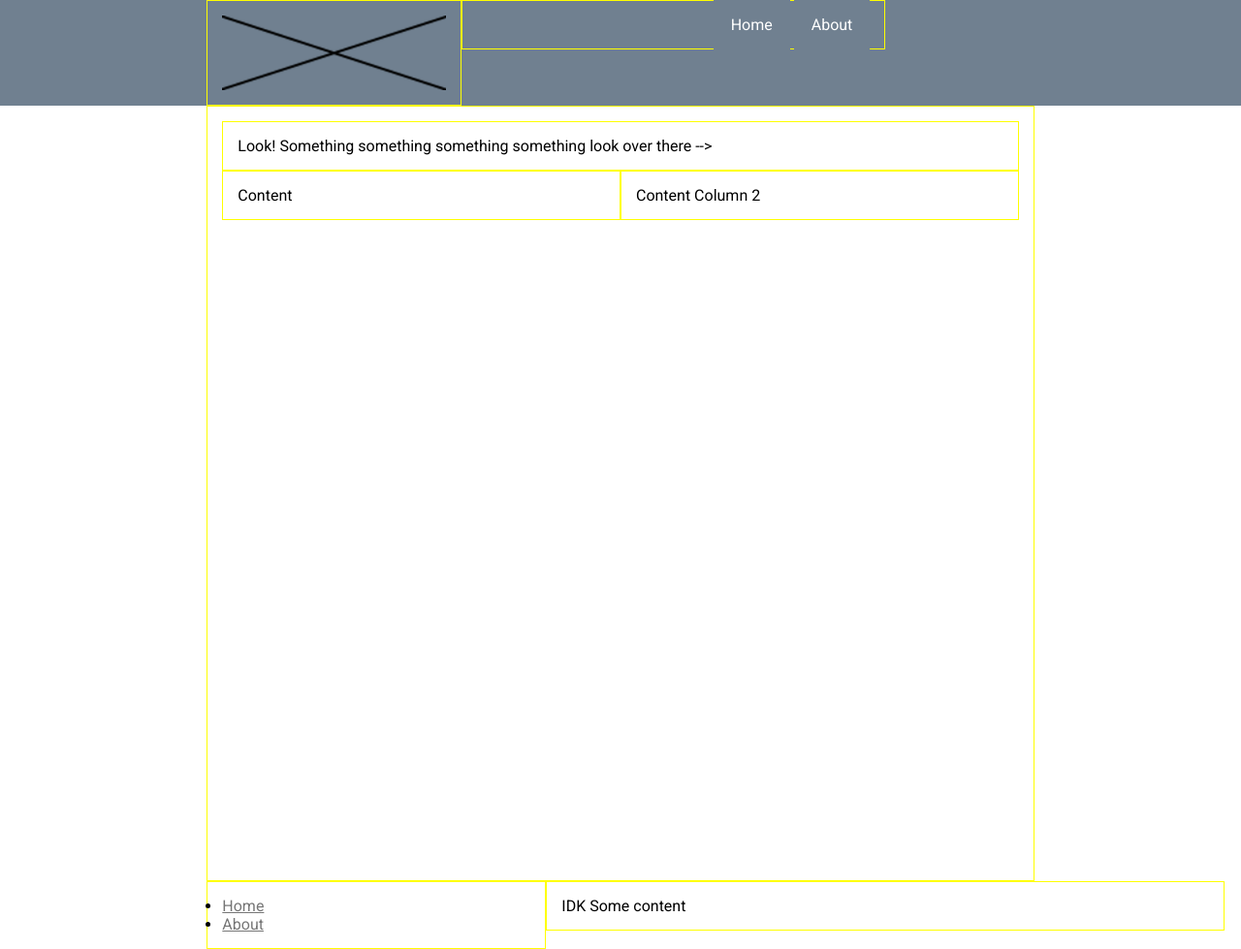
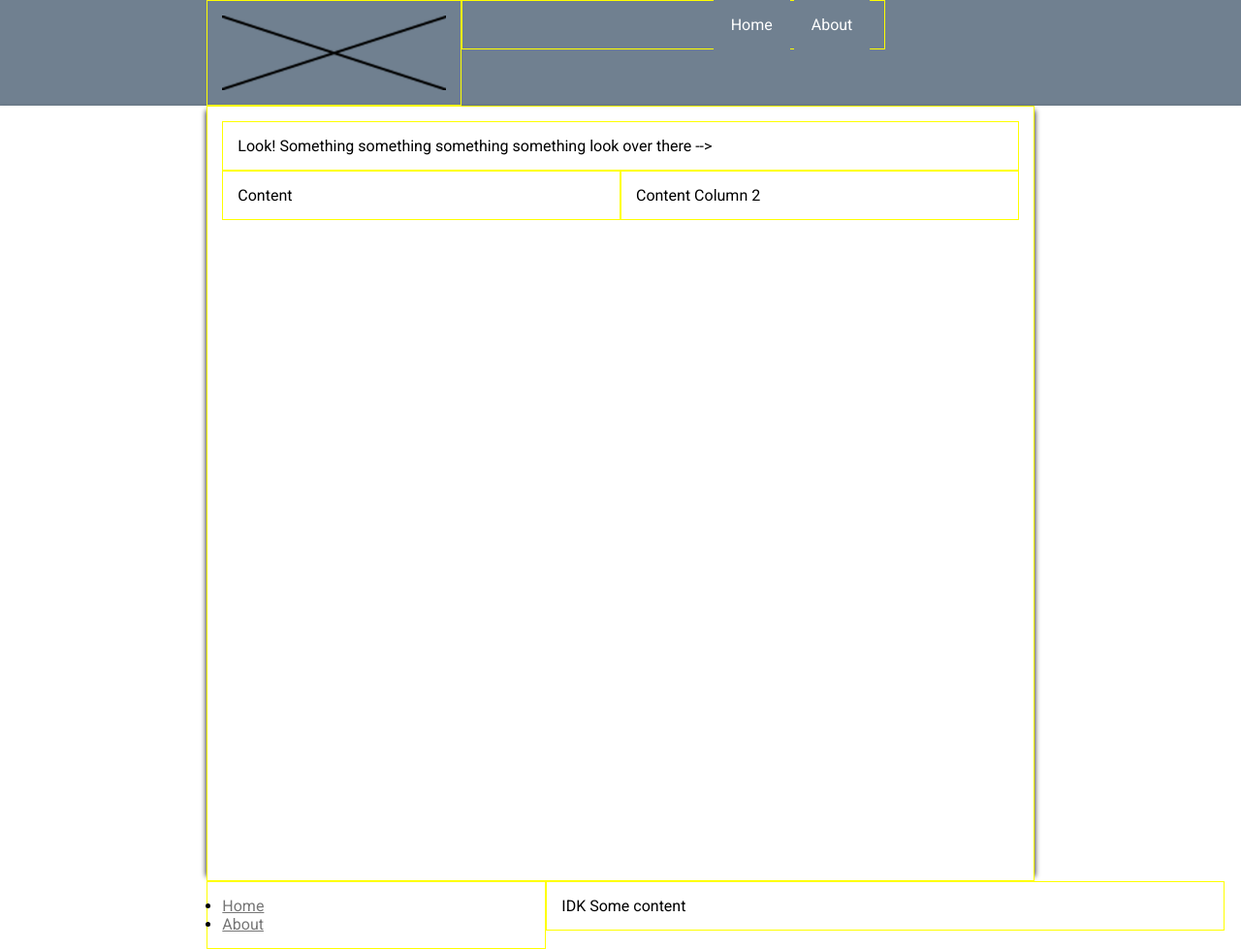
Before and after one commit to kin0025/WebProgrammingA2, a PHP site: page / in a window 1280 px wide. Shown: the whole page at 97% size. Run offline with PHP 8.4, Linux system fonts and the light colour scheme.

Commit message:
Adding drop shadows

```diff
--- a/index.php
+++ b/index.php
@@ -19,8 +19,8 @@
 </head>
 
 <body>
-<header class="h-panel">
-    <div class="container side-padding">
+<header class="h-panel drop-shadow-bottom">
+    <div class="container side-padding ">
     <img id="header-logo" class="column-3" src="resources/images/header.png"/>
     <nav class="column-5">
         <ul>
@@ -35,14 +35,14 @@
     </div>
 </header>
 
-<div id="content-wrapper" class="column-8 side-padding h-panel">
+<div id="content-wrapper" class="column-8 side-padding h-panel drop-shadow-left-right">
     <div id="main-body" class="h-panel">
         <div class="column-12">Look! Something something something something look over there --></div>
         <div class="column-6">Content</div>
         <div class="column-6">Content Column 2</div>
     </div>
 </div>
-<footer id="footer-content" class="h-panel">
+<footer id="footer-content" class="h-panel drop-shadow-top">
     <div class="side-padding">
     <div id="footer-links" class="column-4">
         <ul>
--- a/resources/styles/_footer.scss
+++ b/resources/styles/_footer.scss
@@ -2,4 +2,5 @@
 footer {
   @extend %clearfix;
   background-color: $main-background;
+  z-index:2;
 }
--- a/resources/styles/_mixins.scss
+++ b/resources/styles/_mixins.scss
@@ -1,4 +1,3 @@
-
 //See http://zerosixthree.se/8-sass-mixins-you-must-have-in-your-toolbox/
 %clearfix {
   *zoom: 1;
@@ -46,15 +45,16 @@
   animation: #{$str};
 }
 
-@mixin dropshadow($h-offset,$v-offset,$blur,$spread,$hex-colour,$opacity){
-//Just a fallback
+//http://sass-lang.com/documentation/Sass/Script/Functions.html#rgba-instance_method
+@mixin dropshadow($h-offset,$v-offset,$blur,$spread,$hex-colour,$opacity) {
+  //Just a fallback
   -webkit-box-shadow: $h-offset $v-offset $blur $spread $hex-colour;
   -moz-box-shadow: $h-offset $v-offset $blur $spread $hex-colour;
   box-shadow: $h-offset $v-offset $blur $spread $hex-colour;
 
   //Proper opacity support
-  -webkit-box-shadow: $h-offset $v-offset $blur $spread rgba($hex-colour,$opacity);
-  -moz-box-shadow: $h-offset $v-offset $blur $spread rgba($hex-colour,$opacity);
-  box-shadow: $h-offset $v-offset $blur $spread rgba($hex-colour,$opacity);
+  -webkit-box-shadow: $h-offset $v-offset $blur $spread rgba($hex-colour, $opacity);
+  -moz-box-shadow: $h-offset $v-offset $blur $spread rgba($hex-colour, $opacity);
+  box-shadow: $h-offset $v-offset $blur $spread rgba($hex-colour, $opacity);
 
 }
--- a/resources/styles/_nav.scss
+++ b/resources/styles/_nav.scss
@@ -2,6 +2,7 @@
 //Header Content
 header {
   background-color: $header-background;
+  z-index:2;
   nav {
     color: $nav-text-color;
     float: right;
--- a/resources/styles/_responsive.scss
+++ b/resources/styles/_responsive.scss
@@ -36,4 +36,5 @@
   height: 100%;
   float: left;
   max-width: 1200px;
+  z-index:1;
 }
--- a/resources/styles/style.css
+++ b/resources/styles/style.css
@@ -7,7 +7,8 @@
     clear: both; }
 
 header {
-  background-color: slategrey; }
+  background-color: slategrey;
+  z-index: 2; }
   header nav {
     color: white;
     float: right; }
@@ -145,10 +146,12 @@ header {
   background-color: white;
   height: 100%;
   float: left;
-  max-width: 1200px; }
+  max-width: 1200px;
+  z-index: 1; }
 
 footer {
-  background-color: white; }
+  background-color: white;
+  z-index: 2; }
 
 html,
 body,
@@ -167,4 +170,47 @@ body {
 a {
   color: #767676; }
 
+.drop-shadow-top {
+  -webkit-box-shadow: 0px 5px 5px 2px #000000;
+  -moz-box-shadow: 0px 5px 5px 2px #000000;
+  box-shadow: 0px 5px 5px 2px #000000;
+  -webkit-box-shadow: 0px 5px 5px 2px rgba(0, 0, 0, 0.75);
+  -moz-box-shadow: 0px 5px 5px 2px rgba(0, 0, 0, 0.75);
+  box-shadow: 0px 5px 5px 2px rgba(0, 0, 0, 0.75); }
+
+.drop-shadow-bottom {
+  -webkit-box-shadow: 0px -5px 5px 2px #000000;
+  -moz-box-shadow: 0px -5px 5px 2px #000000;
+  box-shadow: 0px -5px 5px 2px #000000;
+  -webkit-box-shadow: 0px -5px 5px 2px rgba(0, 0, 0, 0.75);
+  -moz-box-shadow: 0px -5px 5px 2px rgba(0, 0, 0, 0.75);
+  box-shadow: 0px -5px 5px 2px rgba(0, 0, 0, 0.75); }
+
+.drop-shadow-left {
+  -webkit-box-shadow: -5px 0px 5px 2px #000000;
+  -moz-box-shadow: -5px 0px 5px 2px #000000;
+  box-shadow: -5px 0px 5px 2px #000000;
+  -webkit-box-shadow: -5px 0px 5px 2px rgba(0, 0, 0, 0.75);
+  -moz-box-shadow: -5px 0px 5px 2px rgba(0, 0, 0, 0.75);
+  box-shadow: -5px 0px 5px 2px rgba(0, 0, 0, 0.75); }
+
+.drop-shadow-right {
+  -webkit-box-shadow: 5px 0px 5px 2px #000000;
+  -moz-box-shadow: 5px 0px 5px 2px #000000;
+  box-shadow: 5px 0px 5px 2px #000000;
+  -webkit-box-shadow: 5px 0px 5px 2px rgba(0, 0, 0, 0.75);
+  -moz-box-shadow: 5px 0px 5px 2px rgba(0, 0, 0, 0.75);
+  box-shadow: 5px 0px 5px 2px rgba(0, 0, 0, 0.75); }
+
+.drop-shadow-left-right {
+  box-shadow: 6px 0px 5px -5px rgba(0, 0, 0, 0.75), -6px 0px 5px -5px rgba(0, 0, 0, 0.75); }
+
+.drop-shadow-bottom-right {
+  -webkit-box-shadow: 5px 5px 5px 2px #000000;
+  -moz-box-shadow: 5px 5px 5px 2px #000000;
+  box-shadow: 5px 5px 5px 2px #000000;
+  -webkit-box-shadow: 5px 5px 5px 2px rgba(0, 0, 0, 0.75);
+  -moz-box-shadow: 5px 5px 5px 2px rgba(0, 0, 0, 0.75);
+  box-shadow: 5px 5px 5px 2px rgba(0, 0, 0, 0.75); }
+
 /*# sourceMappingURL=style.css.map */
--- a/resources/styles/style.scss
+++ b/resources/styles/style.scss
@@ -11,6 +11,10 @@ $link-color: #767676;
 $num-columns: 12;
 $block-padding: 15px;
 $body-width: 8/12 *100%;
+
+$drop-shadowopacity: 0.75;
+$drop-shadow-offset: 5px;
+$drop-shadow-size:2px;
 @import "mixins";
 @import 'nav';
 @import 'responsive';
@@ -37,3 +41,31 @@ body {
 a {
   color: $link-color;
 }
+
+.drop-shadow-top {
+  @include dropshadow(0px, $drop-shadow-offset, 5px, $drop-shadow-size, #000000, $drop-shadowopacity)
+}
+
+.drop-shadow-bottom {
+  @include dropshadow(0px, -$drop-shadow-offset, 5px, $drop-shadow-size, #000000, $drop-shadowopacity)
+
+}
+
+.drop-shadow-left {
+  @include dropshadow(-$drop-shadow-offset, 0px, 5px, $drop-shadow-size, #000000, $drop-shadowopacity)
+
+}
+
+.drop-shadow-right {
+  @include dropshadow($drop-shadow-offset, 0px, 5px, $drop-shadow-size, #000000, $drop-shadowopacity)
+
+}
+.drop-shadow-left-right{
+  box-shadow: 6px 0px 5px -5px rgba(#000000,0.75), -6px 0px 5px -5px rgba(#000000,0.75);
+
+
+}
+.drop-shadow-bottom-right {
+  @include dropshadow($drop-shadow-offset, $drop-shadow-offset, 5px, $drop-shadow-size, #000000, $drop-shadowopacity)
+
+}
```
Also changed, not shown: 1 other file.
